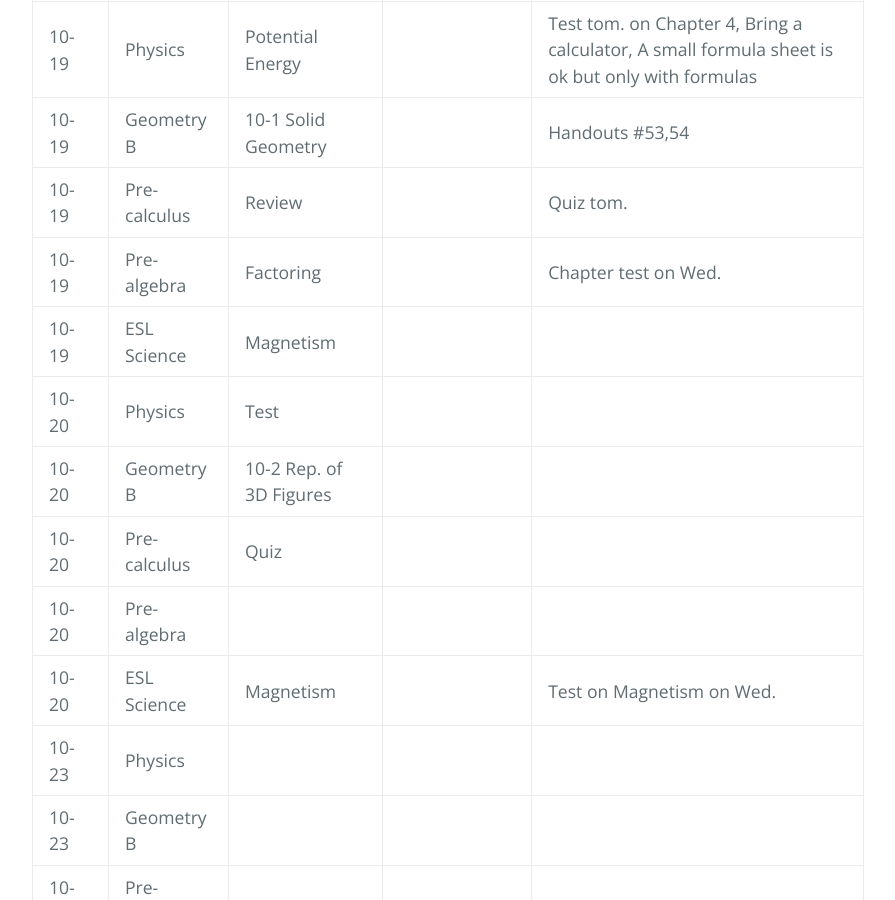
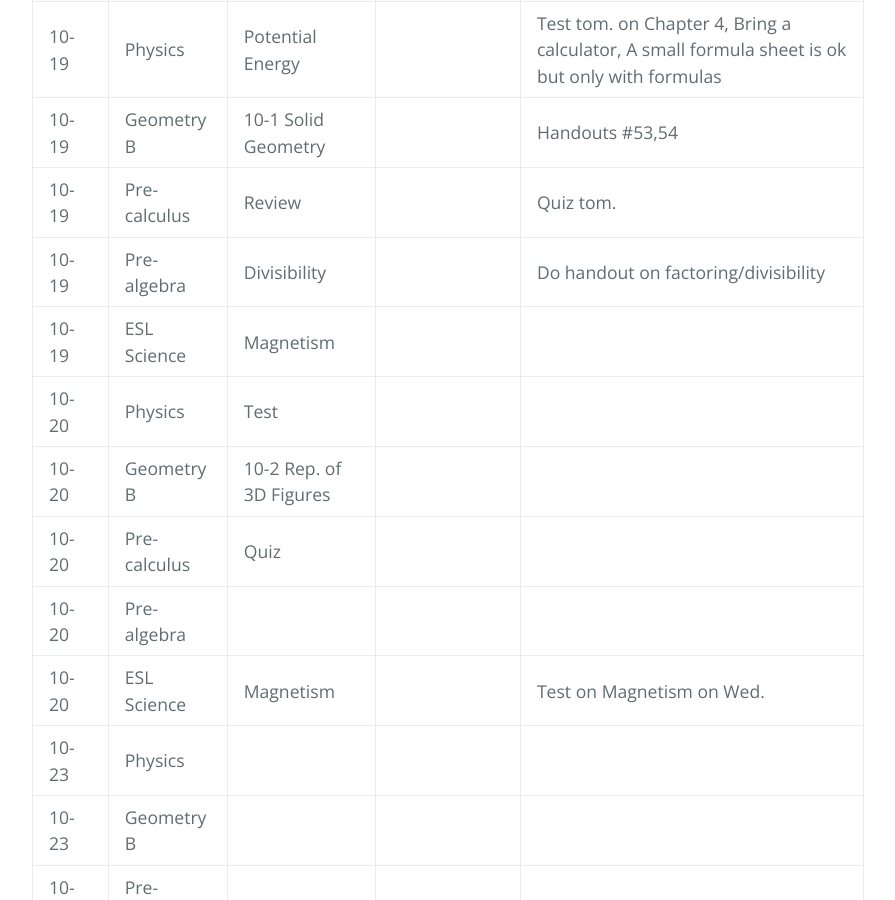
Before and after one commit to gpayoo/gpayoo, a Jekyll site: the page built from index.md, in a window 1280 px wide and 900 px high, scrolled down 637 px. Shown: the whole window, without its empty margins (192-1087 px from the left). Built offline with Jekyll 4.4.1, drawn with Linux system fonts in a browser that asks for light colours; our own code applies the rules of GitHub Pages for plain Markdown files.

Commit message:
Update index.md

```diff
--- a/index.md
+++ b/index.md
@@ -13,7 +13,7 @@ layout: default
 | 10-19 | Physics | Potential Energy | | Test tom. on Chapter 4, Bring a calculator, A small formula sheet is ok but only with formulas
 | 10-19 | Geometry B | 10-1 Solid Geometry | | Handouts #53,54  |
 | 10-19 | Pre-calculus | Review  | |  Quiz tom.
-| 10-19 | Pre-algebra |  Factoring | | Chapter test on Wed.
+| 10-19 | Pre-algebra |  Divisibility | | Do handout on factoring/divisibility
 | 10-19 | ESL Science | Magnetism |  |
 | 10-20 | Physics | Test  | |
 | 10-20 | Geometry B |  10-2 Rep. of 3D Figures | |   |
```
